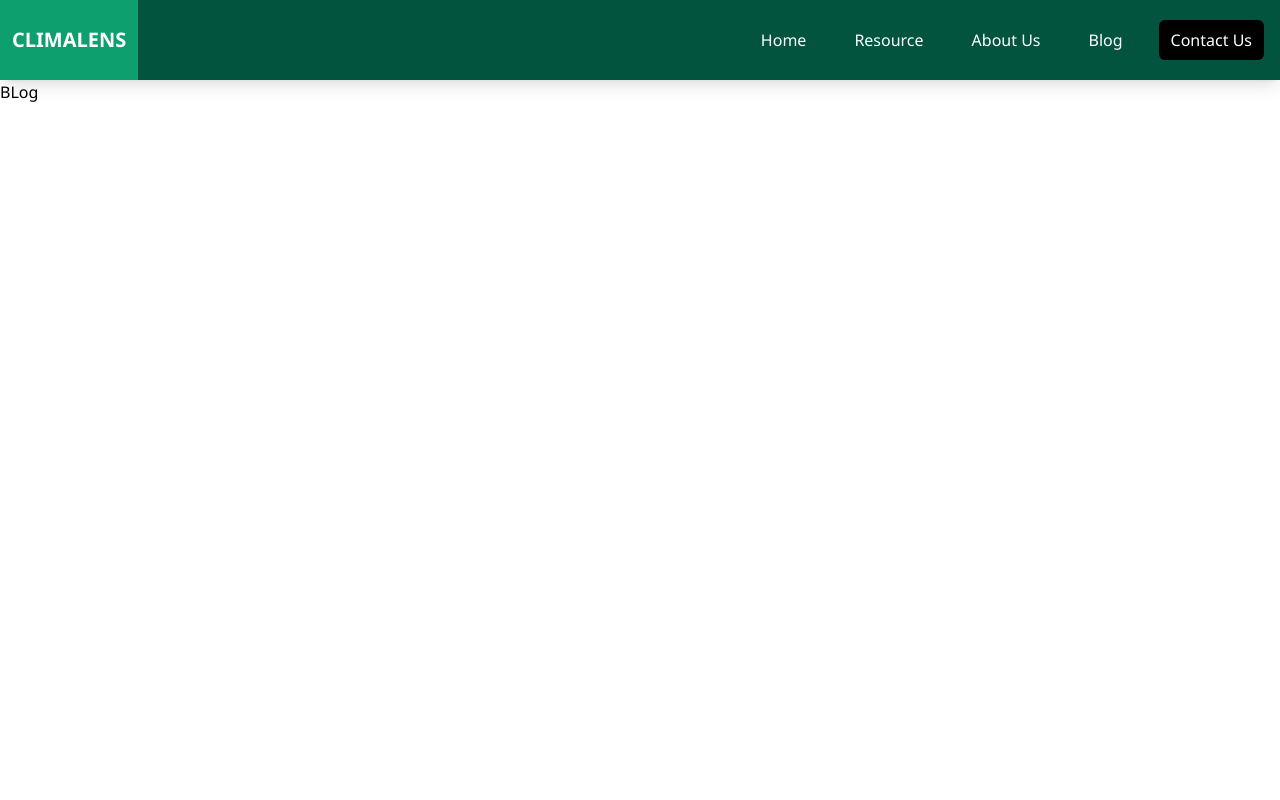
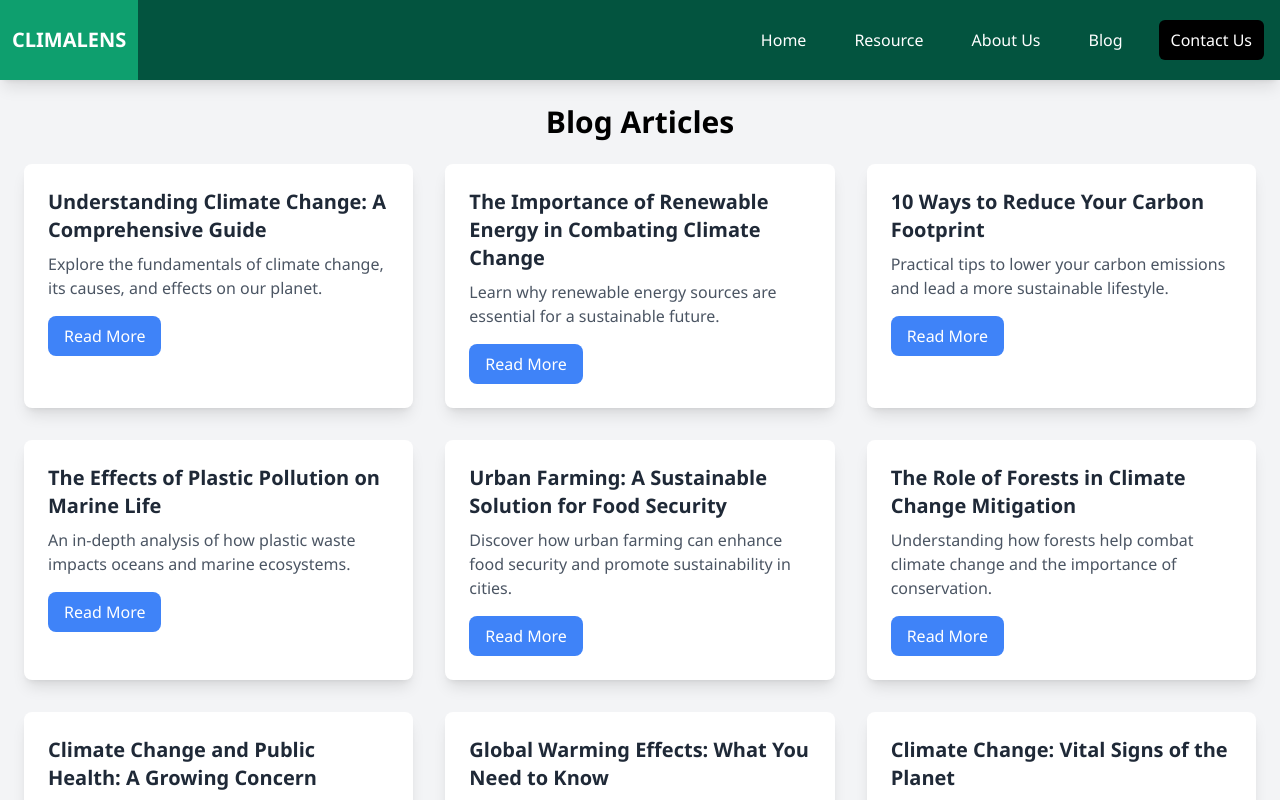
Before and after one commit to Priyanshu-Priya/ClimaLens, a React (Vite) app: page /blog in a window 1280 px wide. Built offline with nearby package versions, Linux system fonts and the light colour scheme.

Commit message:
Blog Page Added

```diff
--- a/src/pages/Blog.jsx
+++ b/src/pages/Blog.jsx
@@ -1,11 +1,93 @@
-import React from 'react'
+// src/Components/BlogPage.jsx
+import React from 'react';
 
-const Blog = () => {
+const BlogPage = () => {
+  const articles = [
+    {
+      id: 1,
+      title: 'Understanding Climate Change: A Comprehensive Guide',
+      excerpt: 'Explore the fundamentals of climate change, its causes, and effects on our planet.',
+      link: 'https://www.nationalgeographic.com/environment/article/climate-change-overview',
+    },
+    {
+      id: 2,
+      title: 'The Importance of Renewable Energy in Combating Climate Change',
+      excerpt: 'Learn why renewable energy sources are essential for a sustainable future.',
+      link: 'https://www.irena.org/publications/2020/Jun/Renewable-Power-Generation-Costs-in-2019',
+    },
+    {
+      id: 3,
+      title: '10 Ways to Reduce Your Carbon Footprint',
+      excerpt: 'Practical tips to lower your carbon emissions and lead a more sustainable lifestyle.',
+      link: 'https://www.epa.gov/recycle/reducing-your-carbon-footprint',
+    },
+    {
+      id: 4,
+      title: 'The Effects of Plastic Pollution on Marine Life',
+      excerpt: 'An in-depth analysis of how plastic waste impacts oceans and marine ecosystems.',
+      link: 'https://www.oceanconservancy.org/trash-free-seas/plastics-in-the-ocean/',
+    },
+    {
+      id: 5,
+      title: 'Urban Farming: A Sustainable Solution for Food Security',
+      excerpt: 'Discover how urban farming can enhance food security and promote sustainability in cities.',
+      link: 'https://www.un.org/en/observances/urban-farming-day',
+    },
+    {
+      id: 6,
+      title: 'The Role of Forests in Climate Change Mitigation',
+      excerpt: 'Understanding how forests help combat climate change and the importance of conservation.',
+      link: 'https://www.worldwildlife.org/pages/forests',
+    },
+    {
+      id: 7,
+      title: 'Climate Change and Public Health: A Growing Concern',
+      excerpt: 'Exploring the direct impacts of climate change on human health and safety.',
+      link: 'https://www.cdc.gov/climateandhealth/effects/default.htm',
+    },
+    {
+      id: 8,
+      title: 'Global Warming Effects: What You Need to Know',
+      excerpt: 'Discover how global warming is impacting ecosystems and communities around the world.',
+      link: 'https://www.nationalgeographic.com/environment/article/global-warming-effects',
+    },
+    {
+      id: 9,
+      title: 'Climate Change: Vital Signs of the Planet',
+      excerpt: 'Annual report on key indicators of climate change and their implications.',
+      link: 'https://climate.nasa.gov/vital-signs/',
+    },
+    {
+      id: 10,
+      title: 'The Greenhouse Effect Explained',
+      excerpt: 'A simple overview of how the greenhouse effect works and its role in climate change.',
+      link: 'https://www.nationalgeographic.com/environment/article/greenhouse-effect',
+    },
+  ];
+
   return (
-    <div>
-      BLog
+    <div className="p-6 bg-gray-100">
+      <h1 className="text-3xl font-bold mb-6 text-center">Blog Articles</h1>
+      <div className="grid grid-cols-1 md:grid-cols-2 lg:grid-cols-3 gap-8">
+        {articles.map((article) => (
+          <div key={article.id} className="bg-white rounded-lg shadow-lg overflow-hidden transition-transform transform hover:scale-105">
+            <div className="p-6">
+              <h2 className="text-xl font-semibold text-gray-800">{article.title}</h2>
+              <p className="mt-2 text-gray-600">{article.excerpt}</p>
+              <a
+                href={article.link}
+                target="_blank"
+                rel="noopener noreferrer"
+                className="mt-4 inline-block bg-blue-500 text-white py-2 px-4 rounded-lg hover:bg-blue-600 transition duration-200"
+              >
+                Read More
+              </a>
+            </div>
+          </div>
+        ))}
+      </div>
     </div>
-  )
-}
+  );
+};
 
-export default Blog
+export default BlogPage;
```
